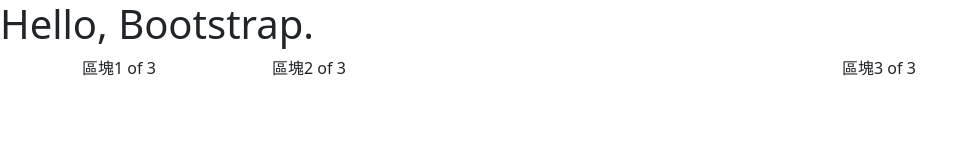
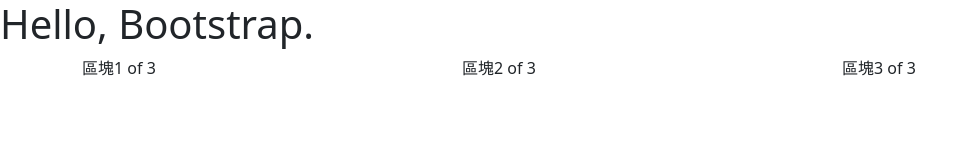
Before and after one commit to garylin0909/garylin0909.github.io, a plain HTML site: page 0416/index.html in a window 1280 px wide. Shown: the whole page, without its empty margins (0-975 px from the left). Drawn offline with nearby package versions, Linux system fonts and the light colour scheme.

Commit message:
Update index.html

```diff
--- a/0416/index.html
+++ b/0416/index.html
@@ -12,13 +12,13 @@
 	<h1>Hello, Bootstrap.</h1>
 	<div class="container">
 		<div class="row">
-			<div class="col-sm-2">
+			<div class="col-sm-2 col-md-4 col-lg-4">
 			區塊1 of 3
 			</div>
-			<div class="col-sm-6">
+			<div class="col-sm-6 col-md-2 col-lg-4">
 			區塊2 of 3
 			</div>
-			<div class="col-sm-4">
+			<div class="col-sm-4 col-md-6 col-lg-4">
 			區塊3 of 3
 			</div>
 		</div>
```
